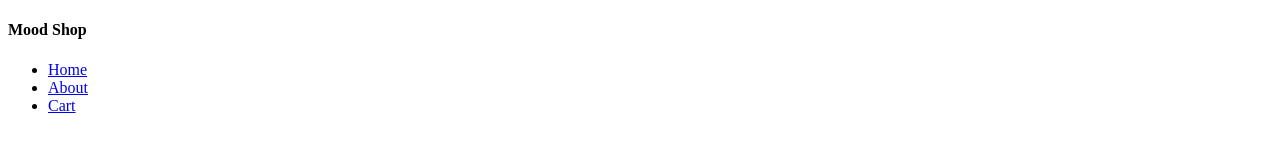
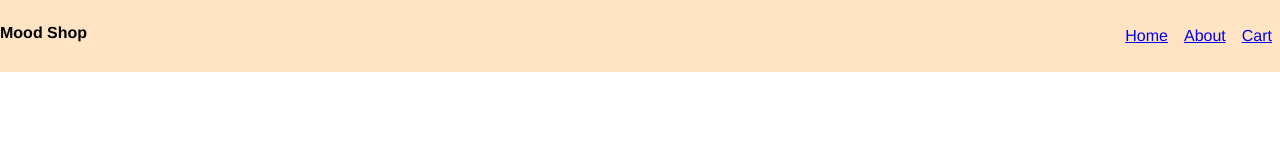
Before and after one commit to jbales20/Mood-Shop, a plain HTML site: page index.html in a window 1280 px wide. Drawn offline with Linux system fonts and the light colour scheme.

Commit message:
Styled the header and Navbar

```diff
--- a/index.html
+++ b/index.html
@@ -2,6 +2,7 @@
 <html>
     <head>
         <title>Mood Shop</title>
+        <link rel='stylesheet' href='./resources/css/styles.css'>
     </head>
 
     <body>
--- /dev/null
+++ b/resources/css/styles.css
@@ -0,0 +1,25 @@
+body{
+    font-family: Helvetica;
+    font-size: 16px;
+    line-height: 1.5;
+    margin: 0;
+}
+
+body > header{
+    display: flex;
+    flex-direction: row;
+    justify-content: space-between;
+  background-color: bisque;
+}
+
+body > header > nav > ul{
+    display: flex;
+    flex-direction: row;
+    justify-content: space-between;
+}
+
+body > header > nav > ul > li{
+    display: block;
+    padding:0.5em;
+    text-decoration:none;
+  }
```
